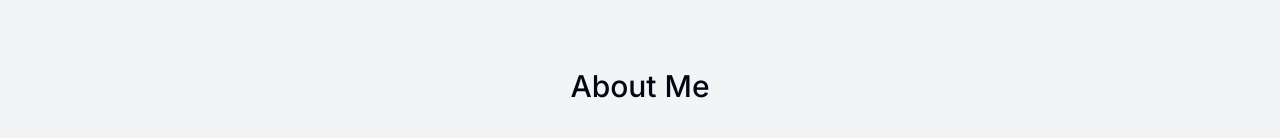
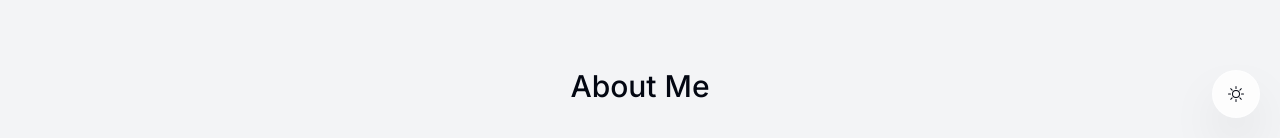
Before and after one commit to dustindung/portfolio-website, a Next.js app: page / in a window 1280 px wide. Shown: the part 662-800 px from the top of the page. Built offline with nearby package versions, Linux system fonts and the light colour scheme; no server answers.

Commit message:
Add ThemeSwitch component.

```diff
--- a/app/Background.tsx
+++ b/app/Background.tsx
@@ -3,7 +3,8 @@ const Background = () => {
     <>
       <div
         className="bg-rose-100 -z-10 absolute top-[-6rem] right-[11rem] h-[31.25rem] w-[31.25rem] rounded-full blur-3xl
-        sm:w-[68.75rem]"
+        sm:w-[68.75rem]
+        dark:bg-[#946263]/50"
       ></div>
       <div
         className="bg-violet-100 -z-10 absolute top-[-1rem] left-[-35rem] h-[31.25rem] w-[50rem] rounded-full blur-3xl
@@ -11,7 +12,8 @@ const Background = () => {
         md:left-[-33rem]
         lg:left-[-28rem]
         xl:left-[-15rem]
-        2xl:left-[-5rem]"
+        2xl:left-[-5rem]
+        dark:bg-[#676394]/50 "
       ></div>
     </>
   );
--- /dev/null
+++ b/app/components/ThemeSwitch.tsx
@@ -0,0 +1,46 @@
+"use client";
+import React, { useEffect, useState } from "react";
+import { BsMoon, BsSun } from "react-icons/bs";
+
+type Theme = "light" | "dark";
+
+const ThemeSwitch = () => {
+  const [theme, setTheme] = useState<Theme>("light");
+
+  const toogleTheme = () => {
+    if (theme === "light") {
+      setTheme("dark");
+      window.localStorage.setItem("theme", "dark");
+      document.documentElement.classList.add("dark");
+    } else {
+      setTheme("light");
+      window.localStorage.setItem("theme", "light");
+      document.documentElement.classList.remove("dark");
+    }
+  };
+
+  useEffect(() => {
+    const localTheme = window.localStorage.getItem("theme") as Theme;
+
+    if (localTheme) {
+      setTheme(localTheme);
+      if (localTheme === "dark") document.documentElement.classList.add("dark");
+    } else if (window.matchMedia("(prefers-color-scheme: dark)").matches) {
+      setTheme("dark");
+      document.documentElement.classList.add("dark");
+    }
+  }, []);
+
+  return (
+    <button
+      className="fixed bottom-5 right-5 flex items-center justify-center w-12 h-12 bg-white/80 backdrop-blur-sm border border-white/40 shadow-2xl rounded-full transition-all
+    hover:scale-110
+    focus:scale-110"
+      onClick={toogleTheme}
+    >
+      {theme === "light" ? <BsSun /> : <BsMoon />}
+    </button>
+  );
+};
+
+export default ThemeSwitch;
--- a/app/layout.tsx
+++ b/app/layout.tsx
@@ -2,9 +2,10 @@ import ActiveSectionProvider from "@/context/ActiveSectionContext";
 import type { Metadata } from "next";
 import { Inter } from "next/font/google";
 import Background from "./Background";
+import Footer from "./components/Footer";
 import Header from "./components/Header";
+import ThemeSwitch from "./components/ThemeSwitch";
 import "./globals.css";
-import Footer from "./components/Footer";
 
 const inter = Inter({ subsets: ["latin"] });
 
@@ -22,7 +23,8 @@ export default function RootLayout({
     <html lang="en" className="scroll-smooth">
       <body
         className={`${inter.className} relative bg-gray-100 text-gray-950 pt-28
-        sm:pt-36`}
+        sm:pt-36
+        dark:bg-[#111827] dark:text-gray-50 dark:text-opacity-90`}
       >
         <ActiveSectionProvider>
           <Background />
@@ -30,6 +32,7 @@ export default function RootLayout({
           {children}
           <Footer />
         </ActiveSectionProvider>
+        <ThemeSwitch />
       </body>
     </html>
   );
--- a/tailwind.config.ts
+++ b/tailwind.config.ts
@@ -1,20 +1,21 @@
-import type { Config } from 'tailwindcss'
+import type { Config } from "tailwindcss";
 
 const config: Config = {
   content: [
-    './pages/**/*.{js,ts,jsx,tsx,mdx}',
-    './components/**/*.{js,ts,jsx,tsx,mdx}',
-    './app/**/*.{js,ts,jsx,tsx,mdx}',
+    "./pages/**/*.{js,ts,jsx,tsx,mdx}",
+    "./components/**/*.{js,ts,jsx,tsx,mdx}",
+    "./app/**/*.{js,ts,jsx,tsx,mdx}",
   ],
   theme: {
     extend: {
       backgroundImage: {
-        'gradient-radial': 'radial-gradient(var(--tw-gradient-stops))',
-        'gradient-conic':
-          'conic-gradient(from 180deg at 50% 50%, var(--tw-gradient-stops))',
+        "gradient-radial": "radial-gradient(var(--tw-gradient-stops))",
+        "gradient-conic":
+          "conic-gradient(from 180deg at 50% 50%, var(--tw-gradient-stops))",
       },
     },
   },
   plugins: [],
-}
-export default config
+  darkMode: "class",
+};
+export default config;
```
